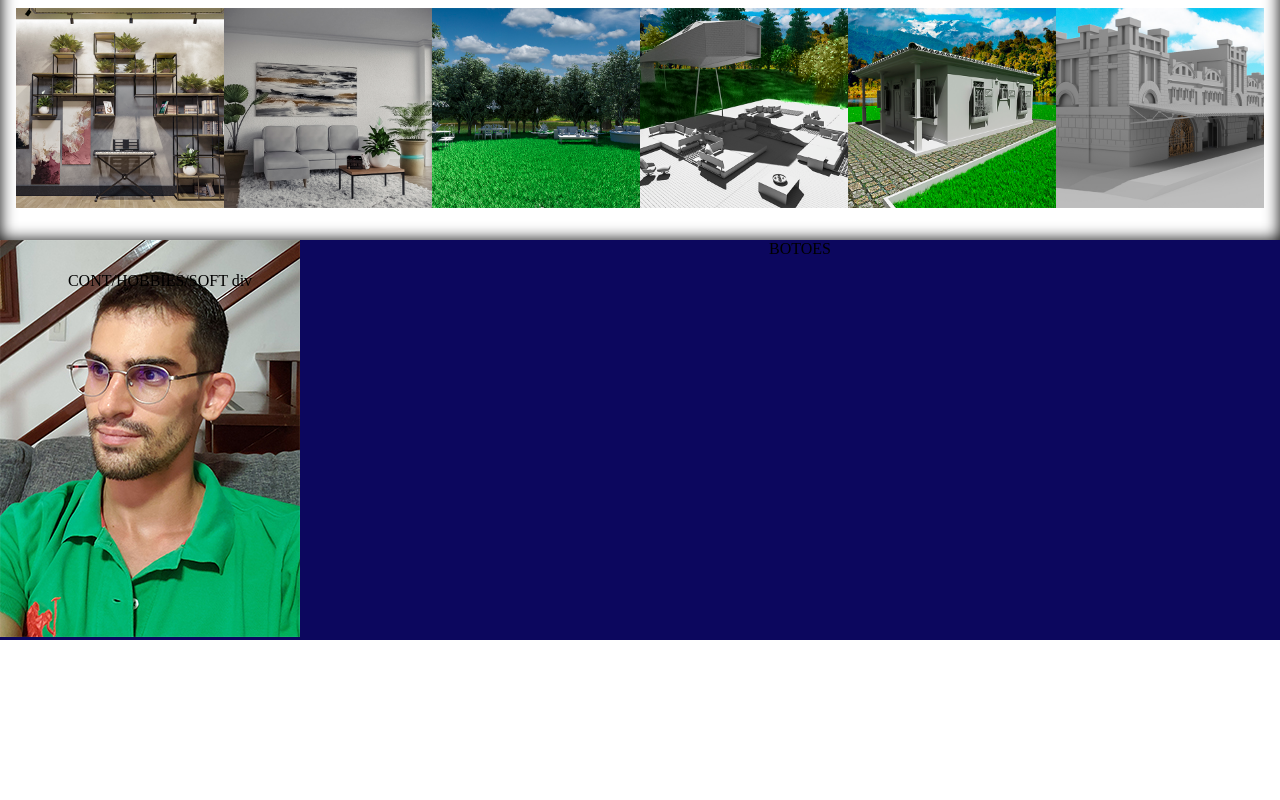
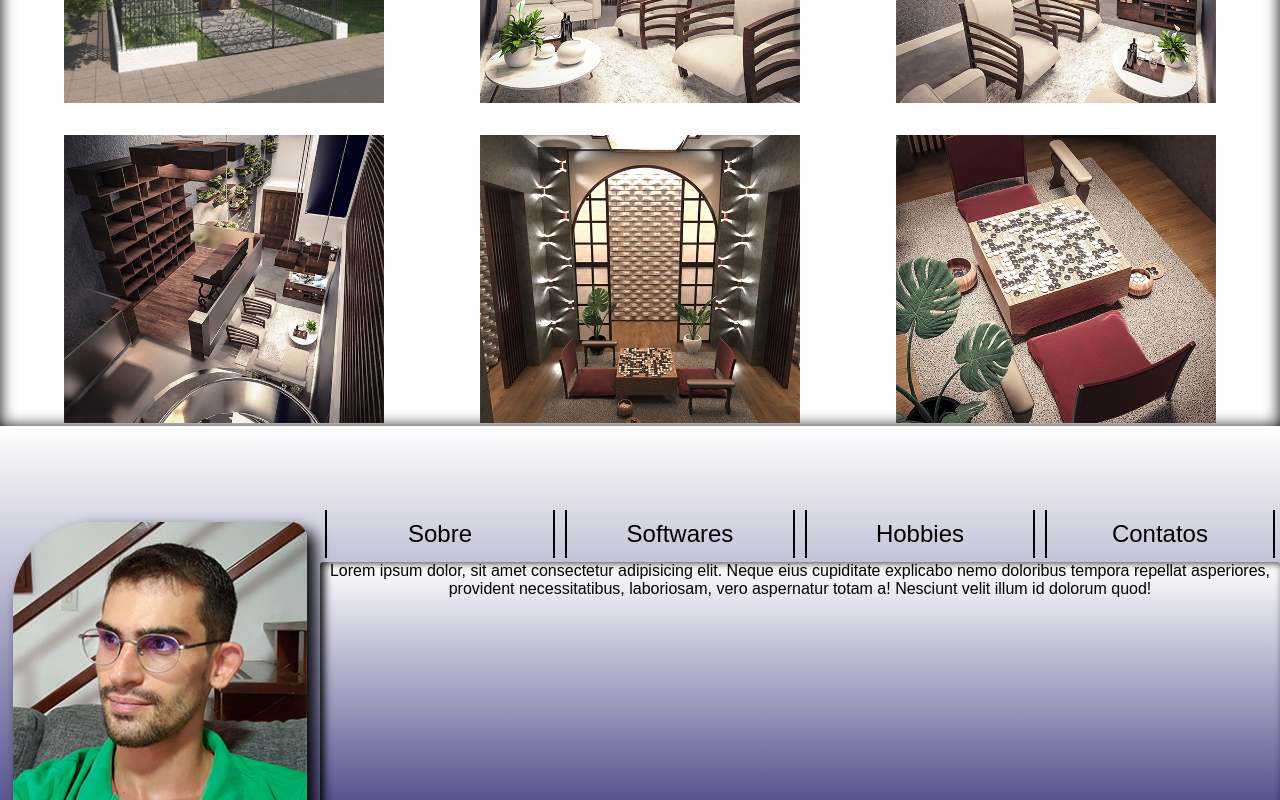
Before and after one commit to LuFipe/ArchViz-LuizFelipe, a plain HTML site: page index.html in a window 1280 px wide. Shown: the part 1180-1980 px from the top of the page. Before the commit the page ends 1820 px from the top, so only its background shows below. Drawn offline with Linux system fonts and the light colour scheme.

Commit message:
-Base Layout Fineshed
-Skelenton Ready
-Layout Ready
-Style Ready
-Interaction Missing

```diff
--- a/Estilos/Contatos_Estilos.css
+++ b/Estilos/Contatos_Estilos.css
@@ -4,7 +4,7 @@
 	display: grid;
 	grid-template-columns: 3em 22em;
 	grid-template-rows: 2em 1em;
-	margin: 1.5em auto 1.5em auto ;
+	margin: 1em auto 1em auto ;
 	border-radius: 3em 1em 1em 3em ;
 	background-image: linear-gradient(white, rgba(0,0,0,0));
 }
@@ -38,11 +38,13 @@
 	padding: .3em;
 	border-style: none none solid none;
 	border-width: .05em;
-	color: white;
+	color: black;
 }
 
 div#contGrid_ID{
-	display: flex;
+	grid-column-start: 1;
+	grid-row-start: 1;
+	display: none;
 	flex-wrap: wrap;
 }
 
--- a/Estilos/Estilos_Basicos.css
+++ b/Estilos/Estilos_Basicos.css
@@ -6,21 +6,7 @@
 /*	UltraMarine_Pale:		#7B798F 			*/
 /*	UltraMarine_Brighter:	#1A0EC2 			*/
 /*	UltraMarine-Blue: 		#4166f5 			*/
-/*	LightBlue:				#C1CCF5	 			*/
-/*	BabyBlue:				#AFD8F0 			*/
-/* 	SkyBlue-Pale:			#C7E0EB				*/
-/* 	SkyBlue:				#87CEEB				*/
-/*	SkyGreen:				#96E890				*/
-/*	SkyGreen_Saturated:		#0FE800				*/
-/*	SkyGreen_Sat&Brighter:	#066100				*/
-/*	PaleGreen:				#D6FFCF	 			*/
-/*	LimeGreen:				#32CD32	 			*/
-/*	LimeGreen_Brighter:		#3DFF3D	 			*/
-/*	Gold:							 			*/
-/*	GoldenRood:					 				*/
-/*	Black:						 				*/
-/*	White:						 				*/
-/*	wierdcolor: 			#AFD8F0				*/
+
 
 /*	ELEMENTOS PRIMARIOS	*/
 
@@ -35,28 +21,41 @@ header{
 	height: 3em;
 	display: flex;
 	flex-wrap: wrap;
-	color: goldenrod;
+	color: white;
 	background-color: black;
 	text-align: center;
 	font-size: 2em;
 }
 
+section{
+	font-family: Arial, Helvetica, sans-serif;
+}
+
+footer{
+	font-family: Arial, Helvetica, sans-serif;
+}
+
 h1{
-	margin: auto 0em auto 2em;
+	margin: .5em 0em auto 1em;
 
 }
 
 h2{
 	margin: auto auto auto 2em;
+	color: goldenrod;
 }
 
 h3{
-	margin: auto auto auto .5em;
+	margin: 3.5em auto auto .5em;
 	font-size: .7em;
 }
 
 p{
 	margin: .5em auto .5em auto;
+}
+
+a{
+	text-decoration: none;
 }
 
 /*		CLASSES			*/
@@ -76,6 +75,16 @@ p{
 	object-fit: cover;
 	padding: .5em;
 	margin: auto;
+}
+
+.btn_CLASS{
+	width: 24%;
+	height: 2em;
+	font-size: 1.5em;
+	margin: auto;
+	border-style: none solid none solid;
+	background-color: rgba(0,0,0,0);
+	cursor: pointer;
 }
 
 /*		ID's			*/
@@ -104,9 +113,52 @@ img#mainImage_ID{
 	object-fit: cover;
 }
 
+img#perfImage_ID{
+	width: 92%;
+	height: 92%;
+	grid-row-start: 1;
+	grid-row-end: 3;
+	margin: auto;
+	object-fit: cover;
+	border-radius: 5em 1em 5em 1em;
+	box-shadow: .5em .5em 1em;
+}
+
 div#authSection_ID{
 	display: grid;
 	grid-template-columns: 25% 75%;
-	grid-template-rows: 2em 23em ;
-	background-color: #0C075E;
+	grid-template-rows: 3.5em 21.5em ;
+	background-image:linear-gradient(white, #0C075E);
+	padding-top: 5em;
+	padding-bottom: 5em;
 }
+
+div#authVP_ID{
+	display: grid;
+	box-shadow: inset 0.25em 0em .5em;
+	border-radius: .2em;
+	overflow: auto;
+	background-image:linear-gradient(white, #0C075E);
+}
+
+div#authBtn_ID{
+	display: flex;
+}
+
+div#aboutGrid_ID{
+	grid-column-start: 1;
+	grid-row-start: 1;
+	display: block;
+}
+
+/*	TOOLS	*/
+::-webkit-scrollbar{
+	width: .5em;
+}
+::-webkit-scrollbar-thumb{
+	background-color: goldenrod;
+	border-radius: .25em;
+	border-color: black;
+	border-style: solid;
+	border-width: .05em;
+}
--- a/Estilos/Hobbies_Estilos.css
+++ b/Estilos/Hobbies_Estilos.css
@@ -10,7 +10,7 @@
 }
 
 .emptyHobbyCel_CLASS{
-	width: 15em;
+	width: 16em;
 	height: 3em;
 	margin: .2em;
 }
@@ -43,9 +43,12 @@
 }
 
 div#hobbieGrid_ID{
-	display: flex;
+	grid-column-start: 1;
+	grid-row-start: 1;
+	display: none;
 	flex-wrap: wrap;
-	max-width: 75%;
+	max-width: 95%;
+	margin: auto;
 }
 
 div#titHobby_ID{
--- a/Estilos/Portfolio_Estilos.css
+++ b/Estilos/Portfolio_Estilos.css
@@ -4,8 +4,8 @@
 .post_CLASS{
 	background-color: rgba(0,0,0,.7);
 	display: grid;
-	grid-template-columns: 13em;
-	grid-template-rows: 12.5em;
+	grid-template-columns: 20em;
+	grid-template-rows: 18em;
 	margin-top: 1em;
 	margin-bottom: 1em;
 	margin-left: auto;
@@ -42,11 +42,12 @@
 
 .titPost_CLASS{
 	color: white;
-	font-size: 2em;
+	font-size: 1.5em;
 	align-self: center;
 	grid-column-start: 2;
 	grid-column-end: 4;
 	grid-row-start: 1;
+	margin-left: 0em;
 }
 
 .imgPerf_CLASS{
@@ -63,7 +64,7 @@
 
 .authPost_CLASS{
 	color: white;
-	font-size: 1.5em;
+	font-size: 1em;
 	align-self: center;
 	grid-column-start: 2;
 	grid-column-end: 5;
@@ -91,8 +92,9 @@ h1#titProtF_ID{
 }
 
 div#sectionPortfolio_ID{
+	text-align: left;
 	overflow: auto;
-	max-height: 30em;
+	height: 45em;
 }
 
 div#portfolioViewport_ID{
--- a/Estilos/Software_Estilos.css
+++ b/Estilos/Software_Estilos.css
@@ -21,7 +21,7 @@
 	height: 100%;
 	object-fit: cover;
 	border-radius: 50%;
-	background-color: white;
+	/*background-color: white;*/
 
 }
 
@@ -51,7 +51,9 @@
 }
 
 div#softGrid_ID{
-	display: flex;
+	grid-column-start: 1 ;
+	grid-row-start: 1;
+	display: none;
 	flex-wrap: wrap;
 }
 
--- /dev/null
+++ b/JavaScript/Basic_Interactio.js
@@ -0,0 +1,50 @@
+
+
+function dspSobre(){
+	//window.alert("Entrou Ab");
+	var about = window.document.getElementById("aboutGrid_ID");
+	var soft = window.document.getElementById("softGrid_ID");
+	var hobby = window.document.getElementById("hobbieGrid_ID");
+	var cont = window.document.getElementById("contGrid_ID");
+
+	soft.style.display = "none";
+	hobby.style.display = "none";
+	cont.style.display = "none";
+	about.style.display = "flex";
+}
+function dspSoft(){
+	//window.alert("Entrou Soft");
+	var about = window.document.getElementById("aboutGrid_ID");
+	var soft = window.document.getElementById("softGrid_ID");
+	var hobby = window.document.getElementById("hobbieGrid_ID");
+	var cont = window.document.getElementById("contGrid_ID");
+
+	hobby.style.display = "none";
+	cont.style.display = "none";
+	about.style.display = "none";
+	soft.style.display = "flex";
+}
+function dspHobby(){
+	//window.alert("Entrou Hobby");
+	var about = window.document.getElementById("aboutGrid_ID");
+	var soft = window.document.getElementById("softGrid_ID");
+	var hobby = window.document.getElementById("hobbieGrid_ID");
+	var cont = window.document.getElementById("contGrid_ID");
+
+	cont.style.display = "none";
+	about.style.display = "none";
+	soft.style.display = "none";
+	hobby.style.display = "flex";
+}
+function dspCont(){
+	//window.alert("Entrou Cont");
+	var about = window.document.getElementById("aboutGrid_ID");
+	var soft = window.document.getElementById("softGrid_ID");
+	var hobby = window.document.getElementById("hobbieGrid_ID");
+	var cont = window.document.getElementById("contGrid_ID");
+
+	about.style.display = "none";
+	soft.style.display = "none";
+	hobby.style.display = "none";
+	cont.style.display = "flex";
+}
--- a/JavaScript/Contatos_VP.js
+++ b/JavaScript/Contatos_VP.js
@@ -40,7 +40,7 @@ function contCreate(){
 
 	for(var i =0;i<n;i++){
 
-		//window.alert("Inicio loop = " + i);
+		//window.alert("Inicio loop Cont = " + i);
 
 		contCel[i]=window.document.createElement("div");
 		contIMG[i]=window.document.createElement("img");
@@ -84,5 +84,6 @@ function contCreate(){
 		//	INICIALIZAÇÃO DE VALORES	//
 		contCONT[i].appendChild(txtNode[i]);
 		contIMG[i].src = "./Assets/Contatos/"+i+".png";
+
 	}
 }
--- a/JavaScript/Hobbies_VP.js
+++ b/JavaScript/Hobbies_VP.js
@@ -38,7 +38,7 @@ function hobbyCreate(){
 
 	for(var i =0;i<n;i++){
 
-		//window.alert("Inicio loop = " + i);
+		//window.alert("Inicio loop Hobby = " + i);
 
 
 		hobbyCel[i]=window.document.createElement("div");
@@ -66,12 +66,10 @@ function hobbyCreate(){
 			//	INICIALIZAÇÃO DE VALORES	//
 			hobbyHOB[i].appendChild(txtNode[i]);
 			hobbyIMG[i].src = "./Assets/Hobbies/"+nInterno+".png";
+			hobbyIMG[i].alt = "Imagem não avaliavel";
 		}else{
 			hobbyCel[i].classList.add("emptyHobbyCel_CLASS");
 		}
-
-
-		//	Set AOS						//
-		hobbyCel[i].setAttribute("data-aos","fade-up");
 	}
+	//window.alert("End of loops");
 }
--- a/JavaScript/Software_VP.js
+++ b/JavaScript/Software_VP.js
@@ -53,7 +53,7 @@ function softCreate(){
 
 	for(var i =0;i<n;i++){
 
-		//window.alert("Inicio loop = " + i);
+		//window.alert("Inicio loop Soft = " + i);
 
 		softCel[i]=window.document.createElement("div");
 		softIMG[i]=window.document.createElement("img");
@@ -78,10 +78,9 @@ function softCreate(){
 		//	INICIALIZAÇÃO DE VALORES	//
 		softSOFT[i].appendChild(txtNode[i]);
 		softLv[i].appendChild(lvNode[i]);
-		if(i == 1)softIMG[1].src = "./Assets/Softwares/1.jpg";
-		else softIMG[i].src = "./Assets/Softwares/"+i+".png";
 
-		//	Set AOS						//
-		softCel[i].setAttribute("data-aos","fade-up");
+		softIMG[i].src = "./Assets/Softwares/"+i+".png";
+		//softIMG.alt[i] = "Imagem nao avaliavel";
+		//window.alert("Ponto loop Soft = " + i);
 	}
 }
--- a/index.html
+++ b/index.html
@@ -13,7 +13,7 @@
 
 	<link rel="stylesheet" href="./aos-master/dist/aos.css">
 </head>
-<body id="corpo_ID" onload="portfolioCreate()">
+<body id="corpo_ID" onload="portfolioCreate(), softCreate(), hobbyCreate(), contCreate()">
 	<header>
 		<h1>ArchiViz||</h1>
 		<h3>Luiz Felipe Castro Coelho</h3>
@@ -24,27 +24,33 @@
 			<h2>Highlights</h2>
 			<div class="separadorH_CLASS"></div>
 			<div class="separadorH_CLASS"></div>
-			<img id="mainImage_ID" src="./Assets/Projetos/Ambientes/0.jpg" alt="MAINDIV_IMAGE">
+			<img id="mainImage_ID" src="./Assets/Projetos/Ambientes/0.jpg" alt="MAINDIV_IMAGE" data-aos="fade-right">
 			<div id="highDiv_ID" >
-				<img class="highImg_CLASS" src="./Assets/Projetos/Ambientes/4.jpg" alt="IMG_1">
-				<img class="highImg_CLASS" src="./Assets/Projetos/Ambientes/6.jpg" alt="IMG_2">
-				<img class="highImg_CLASS" src="./Assets/Projetos/Ambientes/10.jpg" alt="IMG_3">
+				<img class="highImg_CLASS" src="./Assets/Projetos/Ambientes/4.jpg" alt="IMG_1" data-aos="fade-left">
+				<img class="highImg_CLASS" src="./Assets/Projetos/Ambientes/6.jpg" alt="IMG_2" data-aos="fade-left">
+				<img class="highImg_CLASS" src="./Assets/Projetos/Ambientes/10.jpg" alt="IMG_3"data-aos="fade-left">
 			</div>
 		</div>
-		<div >
-			<P>Portfolio</P>
-			<div class="separadorH_CLASS"></div>
+		<div id="sectionPortfolio_ID" data-aos="fade-up">
+			<h2 style="font-size: 3.5em; margin-left: 1em; color: #0BA10B;">Portfolio</h2>
+			<div class="separadorH_CLASS" style="background-color:#0BA10B;"></div>
 			<div id="portfolioViewport_ID" ></div>
 		</div>
 	</section>
 	<footer>
 		<div id="authSection_ID">
-			<img src="./Assets/Perfil.jpg" alt="FOTOPERFIL">
-			<div>
-				BOTOES
+			<img id="perfImage_ID" src="./Assets/Perfil.jpg" alt="FOTOPERFIL">
+			<div id="authBtn_ID">
+				<button class="btn_CLASS" onclick="dspSobre()">Sobre</button>
+				<button class="btn_CLASS" onclick="dspSoft()">Softwares</button>
+				<button class="btn_CLASS" onclick="dspHobby()">Hobbies</button>
+				<button class="btn_CLASS" onclick="dspCont()">Contatos</button>
 			</div>
-			<div>
-				CONT/HOBBIES/SOFT div
+			<div id="authVP_ID">
+				<div id="aboutGrid_ID">Lorem ipsum dolor, sit amet consectetur adipisicing elit. Neque eius cupiditate explicabo nemo doloribus tempora repellat asperiores, provident necessitatibus, laboriosam, vero aspernatur totam a! Nesciunt velit illum id dolorum quod!</div>
+				<div id="softGrid_ID"></div>
+				<div id="hobbieGrid_ID"></div>
+				<div id="contGrid_ID"></div>
 			</div>
 		</div>
 	</footer>
@@ -52,7 +58,13 @@
 	<script src="./JavaScript/Portfolio_VP.js"></script>
 	<script src="./JavaScript/Software_VP.js"></script>
 	<script src="./JavaScript/Hobbies_VP.js"></script>
+	<script src="./JavaScript/Basic_Interactio.js"></script>
 
 	<script src="./aos-master/dist/aos.js"></script>
+	<script>
+		AOS.init({
+		  easing: 'ease-in-out-sine'
+		});
+	  </script>
 </body>
 </html>
```
